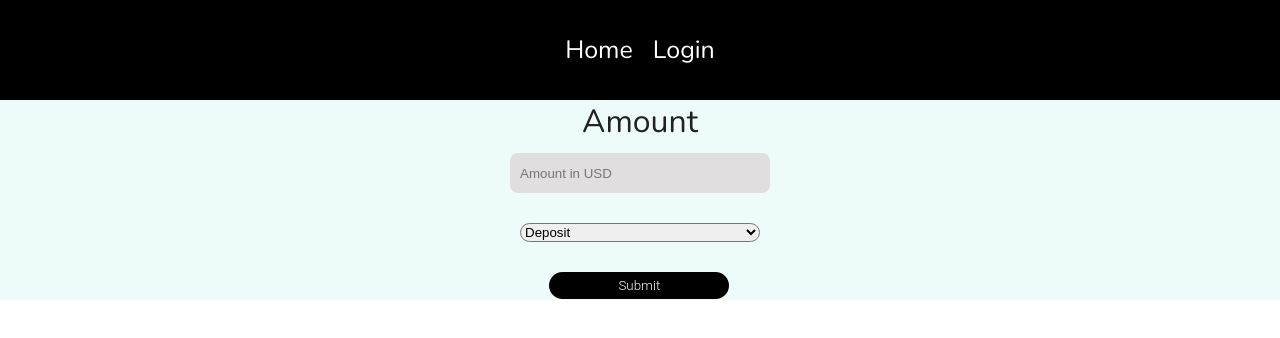
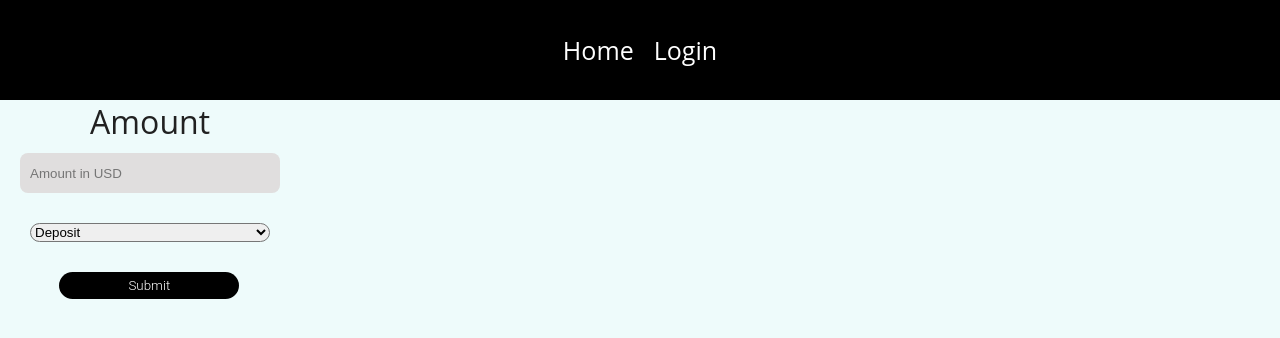
Before and after one commit to jingyu120/crypto-wallet-backend, a React (Create React App) app in the folder client/: page /balance in a window 1280 px wide. Shown: the top 338 px of the page. Built offline with nearby package versions, Linux system fonts and the light colour scheme; no server answers.

Commit message:
fix css conflicts between app.css and portfoliotable.css causing different nav bar height

```diff
--- a/client/src/App.css
+++ b/client/src/App.css
@@ -1,17 +1,13 @@
 .App {
   width: 100vw;
-  height: auto !important;
-
-  background: #eefbfb;
   color: #212121;
   font-family: "Open Sans", sans-serif;
   text-align: center;
-  /* display: grid;
-  place-items: center; */
 }
 body {
   padding: 0%;
   margin: 0%;
+  background: #eefbfb;
   font-family: Arial, Helvetica, sans-serif;
 }
 
--- a/client/src/components/balance/Balance.css
+++ b/client/src/components/balance/Balance.css
@@ -3,7 +3,6 @@
   flex-direction: column;
   align-items: center;
   width: 300px;
-  /*background-color: black*/
 }
 .balance_input label {
   font-size: xx-large;
--- a/client/src/components/portfolio/PortfolioTable.css
+++ b/client/src/components/portfolio/PortfolioTable.css
@@ -1,5 +1,4 @@
-@import url("https://fonts.googleapis.com/css2?family=Nunito:wght@400;700&display=swap");
-.App {
+.portfolio-table {
   width: 100vw;
   height: 100vh;
   display: flex;
@@ -8,7 +7,7 @@
   font-family: "Nunito", sans-serif;
 }
 
-.App .openModalBtn {
+.portfolio-table .openModalBtn {
   width: 100px;
   height: 40px;
   border: none;
@@ -24,7 +23,3 @@
 .sell {
   background-color: red;
 }
-body {
-  padding: 0;
-  margin: 0;
-}
```
